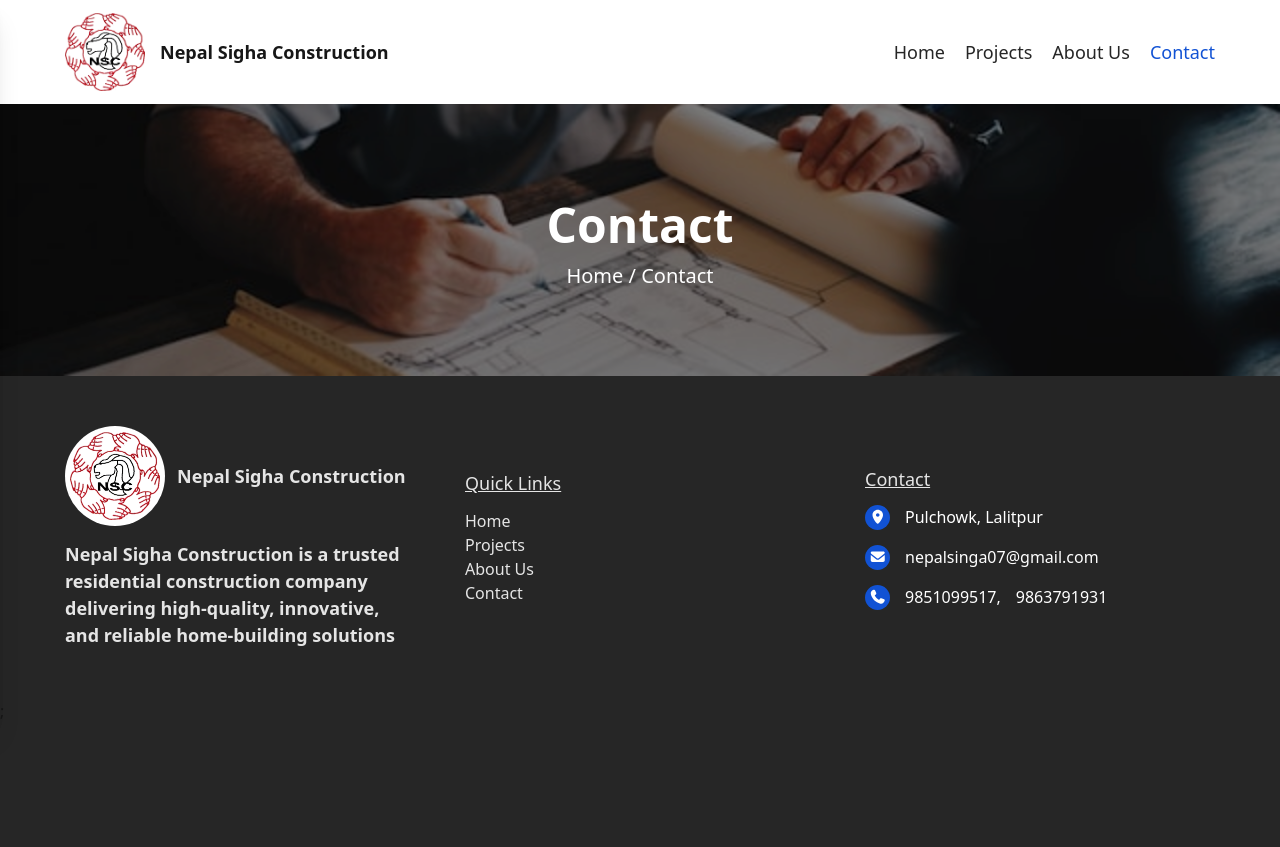
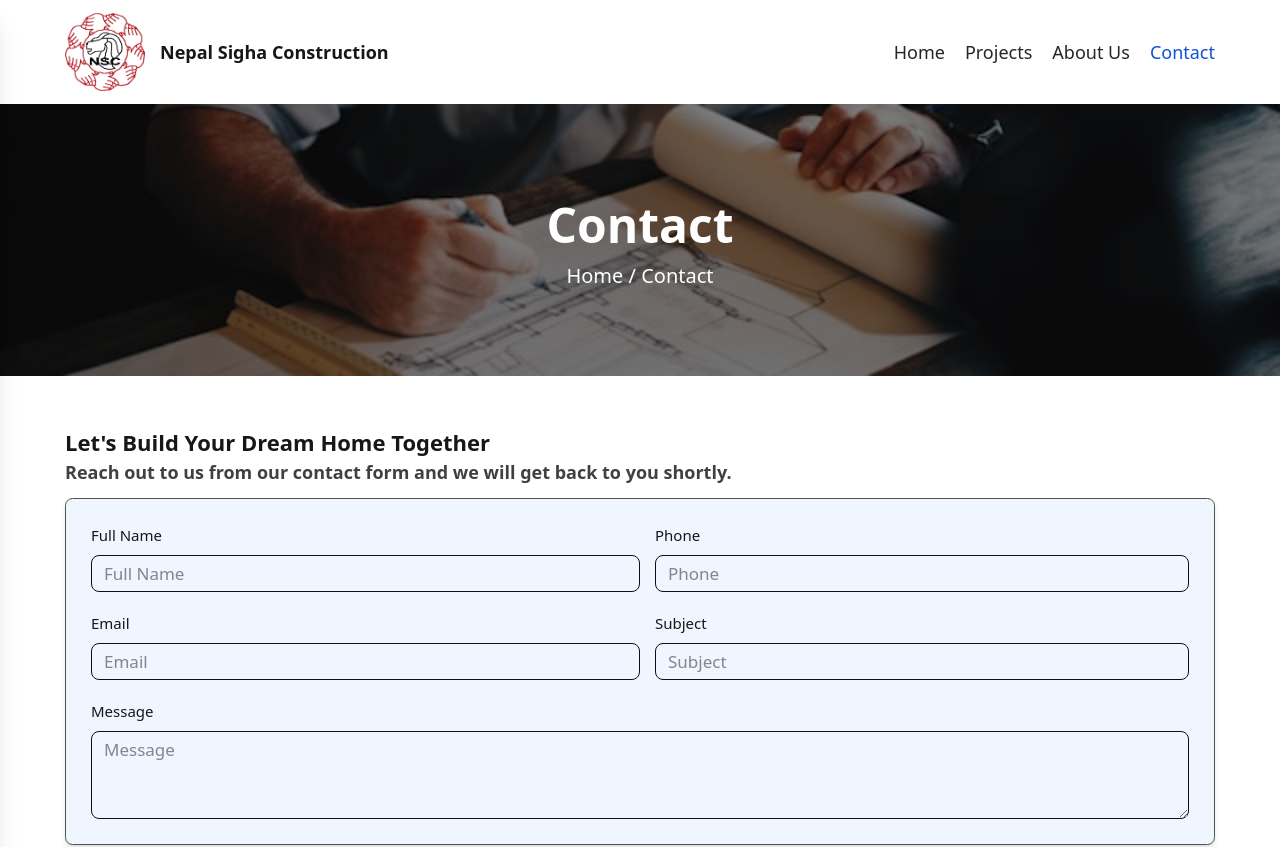
Before and after one commit to SanjeevMhn/nepal-singa-contruction, a Next.js app: page /contact in a window 1280 px wide. Shown: the top 847 px of the page. Before the commit the page ends 800 px from the top, so only its background shows below. Built offline with nearby package versions, Linux system fonts and the light colour scheme.

Commit message:
[ADDED]: added form css and contact form

```diff
--- a/app/contact/page.tsx
+++ b/app/contact/page.tsx
@@ -1,4 +1,5 @@
 import Link from "next/link";
+import "../styles/form.css";
 
 const ContactPage = () => {
   return (
@@ -14,6 +15,39 @@ const ContactPage = () => {
           </div>
         </div>
       </header>
+      <div className="wrapper py-[5rem]">
+        <h2 className="text-[2.2rem] font-bold">Let's Build Your Dream Home Together</h2>
+        <p className="text-[1.8rem] font-semibold text-neutral-700">Reach out to us from our contact form and we will get back to you shortly.</p>
+        <form className="contact-form form p-[2.5rem] mt-[1.2rem] shadow-md rounded-xl bg-blue-50 border border-neutral-600">
+            <div className="form-row two-cols">
+                <div className="form-group">
+                    <label htmlFor="full-name" className="form-label">Full Name</label>
+                    <input type="text" name="full-name" id="full-name" className="form-control" placeholder="Full Name" />
+                </div>
+                <div className="form-group">
+                    <label htmlFor="phone" className="form-label">Phone</label>
+                    <input type="tel" name="phone" id="phone" className="form-control" placeholder="Phone" />
+                </div>
+            </div>
+            <div className="form-row two-cols">
+                <div className="form-group">
+                    <label htmlFor="email" className="form-label">Email</label>
+                    <input type="email" name="email" id="" className="form-control" placeholder="Email" />
+                </div>
+                <div className="form-group">
+                    <label htmlFor="subject" className="form-label">Subject</label>
+                    <input type="text" name="subject" id="subject" className="form-control" placeholder="Subject" />
+                </div>
+            </div>
+
+            <div className="form-row">
+                <div className="form-group">
+                    <label htmlFor="message" className="form-label">Message</label>
+                    <textarea name="message" id="message" className="form-control" placeholder="Message" rows={3}></textarea>
+                </div>
+            </div>
+        </form>
+      </div>
     </section>
   );
 };
--- a/app/globals.css
+++ b/app/globals.css
@@ -2,6 +2,7 @@
 @import "./styles/navbar.css";
 @import "./styles/experience.css";
 @import "./styles/hero.css";
+@import "./styles/form.css";
 
 :root {
   --background: #ffffff;
--- /dev/null
+++ b/app/styles/form.css
@@ -0,0 +1,53 @@
+.form {
+  display: flex;
+  flex-direction: column;
+  gap: 1.5rem;
+  .form-row {
+    display: flex;
+    flex-direction: column;
+    gap: 1.5rem;
+    .form-label {
+      font-size: 1.5rem;
+    }
+    .form-control {
+      padding: 0.5rem 1.2rem;
+      font-size: 1.7rem;
+      border: 1px solid #0f0f0f;
+      border-radius: 0.8rem;
+      background-color: #eff6ff;
+    }
+    .form-group {
+      width: 100%;
+      display: flex;
+      flex-direction: column;
+      gap: 0.8rem;
+    }
+  }
+}
+
+@media screen and (min-width: 890px) {
+  .form {
+    gap: 2rem;
+    .form-row {
+      flex-direction: row;
+      &.two-cols {
+        gap: 1.5rem;
+        .form-group {
+          flex: 0 0 calc(100% / 2);
+        }
+        .form-group {
+          &:nth-child(2) {
+            .form-control {
+              width: calc(100% - 1.5rem);
+            }
+          }
+          &:nth-child(2n) {
+            .form-control {
+              width: calc(100% - 1.5rem);
+            }
+          }
+        }
+      }
+    }
+  }
+}
```
